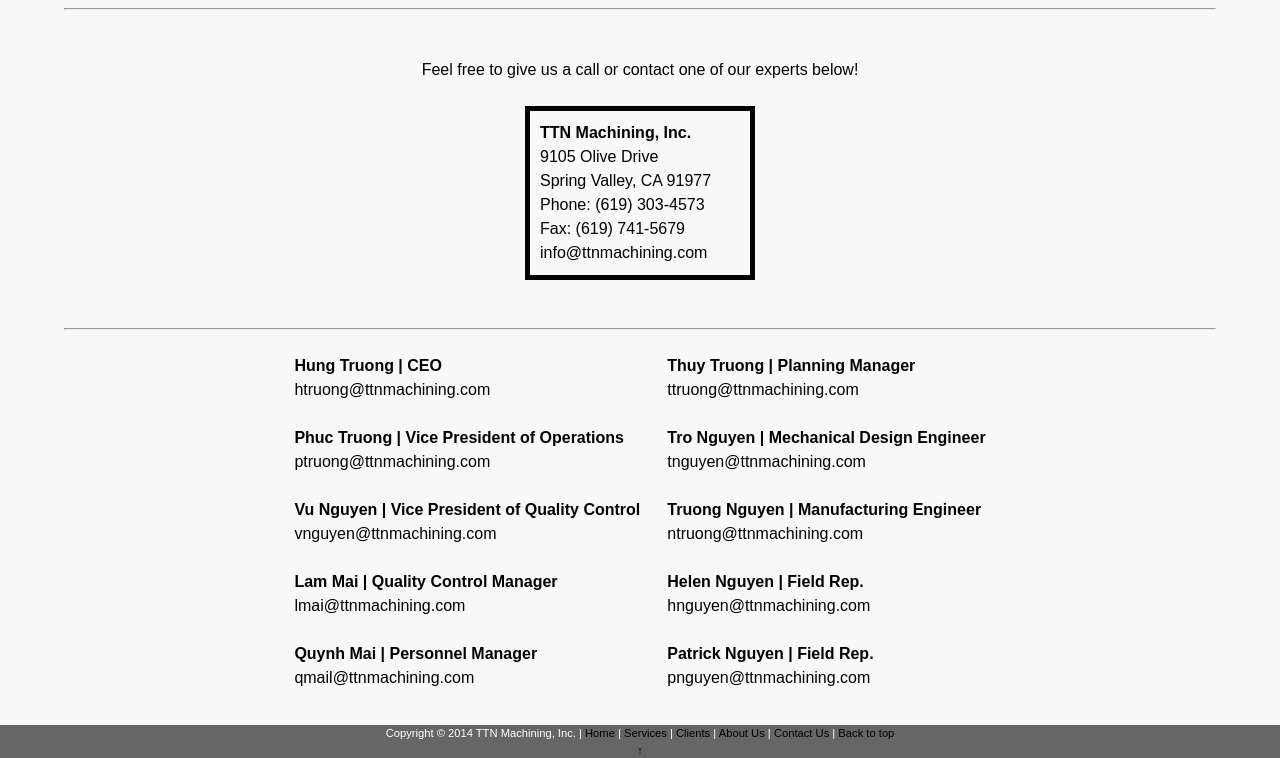
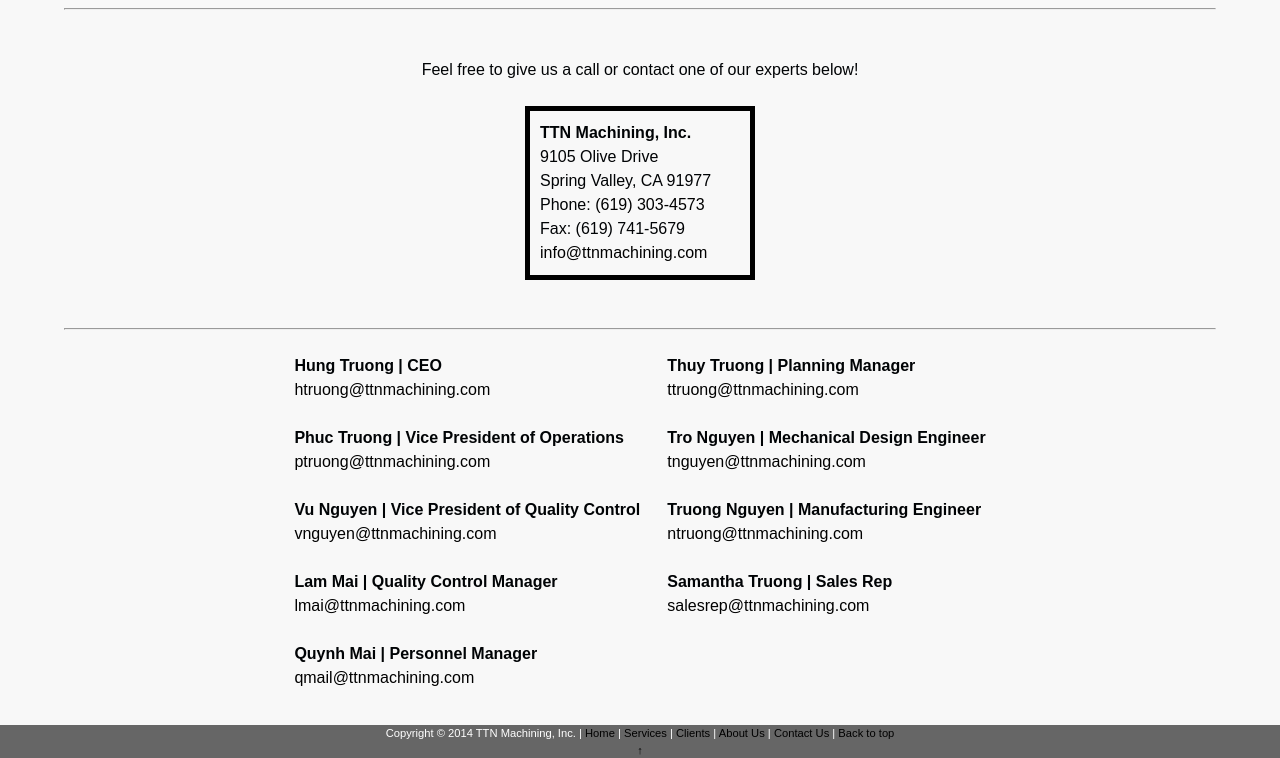
Before and after one commit to SleepyWerewolf/ttnmachining, a plain HTML site: page ContactUs.html in a window 1280 px wide. Shown: the part 329-1087 px from the top of the page. Drawn offline with Linux system fonts and the light colour scheme.

Commit message:
Remove old field rep info and add sales rep contact

```diff
--- a/ContactUs.html
+++ b/ContactUs.html
@@ -96,11 +96,8 @@
 							<b>Truong Nguyen | Manufacturing Engineer</b><br>
 							<a href="mailto:ntruong@ttnmachining.com">ntruong@ttnmachining.com</a><br><br>
 
-							<b>Helen Nguyen | Field Rep.</b><br>
-							<a href="mailto:hnguyen@ttnmachining.com">hnguyen@ttnmachining.com</a><br><br>
-
-							<b>Patrick Nguyen | Field Rep.</b><br>
-							<a href="mailto:pnguyen@ttnmachining.com">pnguyen@ttnmachining.com</a>
+              <b>Samantha Truong | Sales Rep</b><br>
+              <a href="mailto:salesrep@ttnmachining.com">salesrep@ttnmachining.com</a>
 						</p>
 					</div>
 
```
